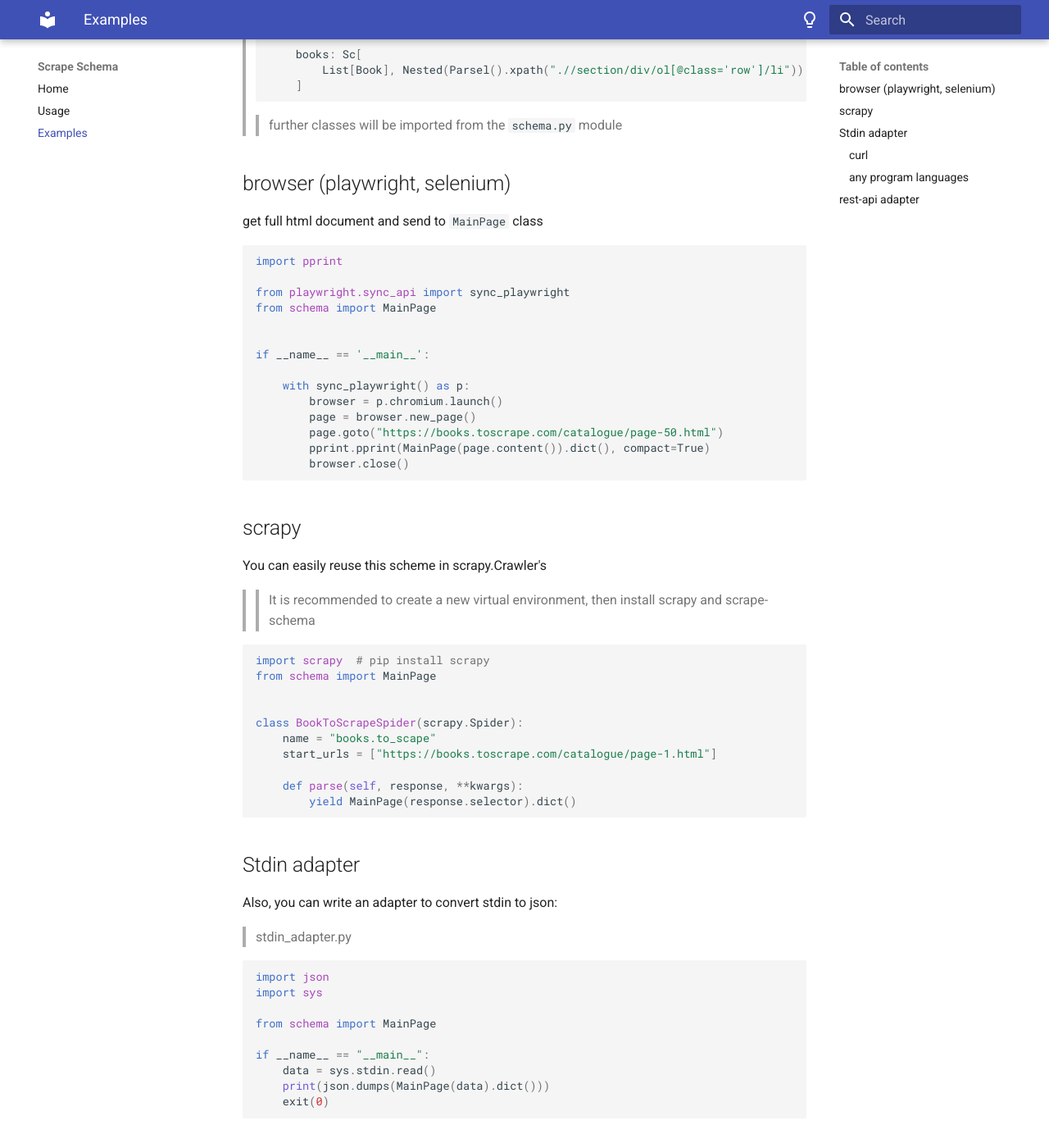
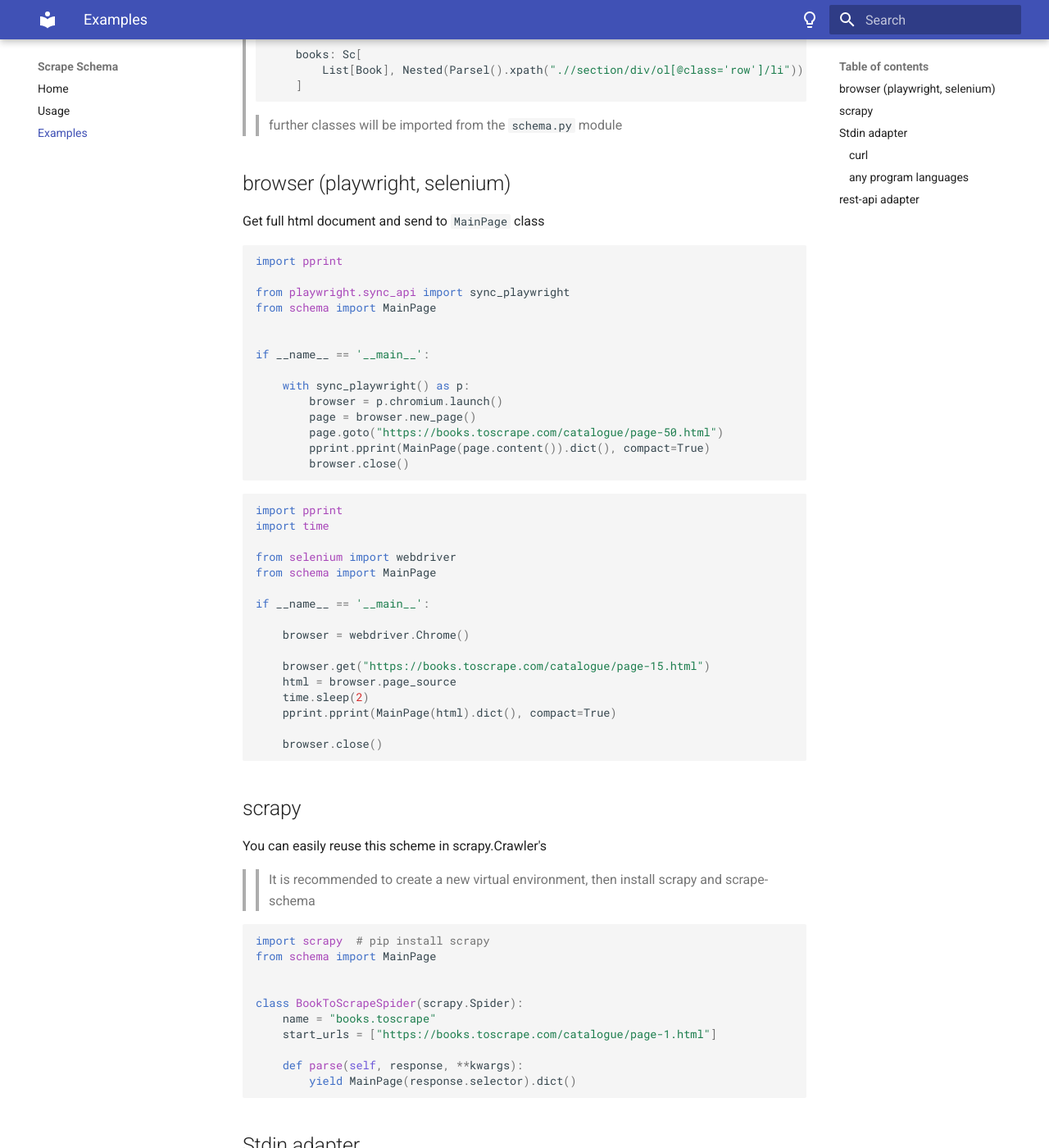
Before and after one commit to vypivshiy/scrape-schema, an MkDocs documentation site: the page built from docs/examples.md, in a window 1280 px wide and 1400 px high, scrolled down 1692 px. Shown: the whole window at 82% size. Built offline with MkDocs 1.6.1 and Material for MkDocs 9.7.7, drawn with Linux system fonts in a browser that asks for light colours.

Commit message:
add selenium example

````diff
--- a/docs/examples.md
+++ b/docs/examples.md
@@ -88,7 +88,8 @@ class MainPage(BaseSchema):
 >> further classes will be imported from the `schema.py` module
 ## browser (playwright, selenium)
 
-get full html document and send to `MainPage` class
+Get full html document and send to `MainPage` class
+
 ```python
 import pprint
 
@@ -104,7 +105,25 @@ if __name__ == '__main__':
         page.goto("https://books.toscrape.com/catalogue/page-50.html")
         pprint.pprint(MainPage(page.content()).dict(), compact=True)
         browser.close()
+```
 
+```python
+import pprint
+import time
+
+from selenium import webdriver
+from schema import MainPage
+
+if __name__ == '__main__':
+
+    browser = webdriver.Chrome()
+
+    browser.get("https://books.toscrape.com/catalogue/page-15.html")
+    html = browser.page_source
+    time.sleep(2)
+    pprint.pprint(MainPage(html).dict(), compact=True)
+
+    browser.close()
 ```
 
 ## scrapy
@@ -118,7 +137,7 @@ from schema import MainPage
 
 
 class BookToScrapeSpider(scrapy.Spider):
-    name = "books.to_scape"
+    name = "books.toscrape"
     start_urls = ["https://books.toscrape.com/catalogue/page-1.html"]
 
     def parse(self, response, **kwargs):
````
